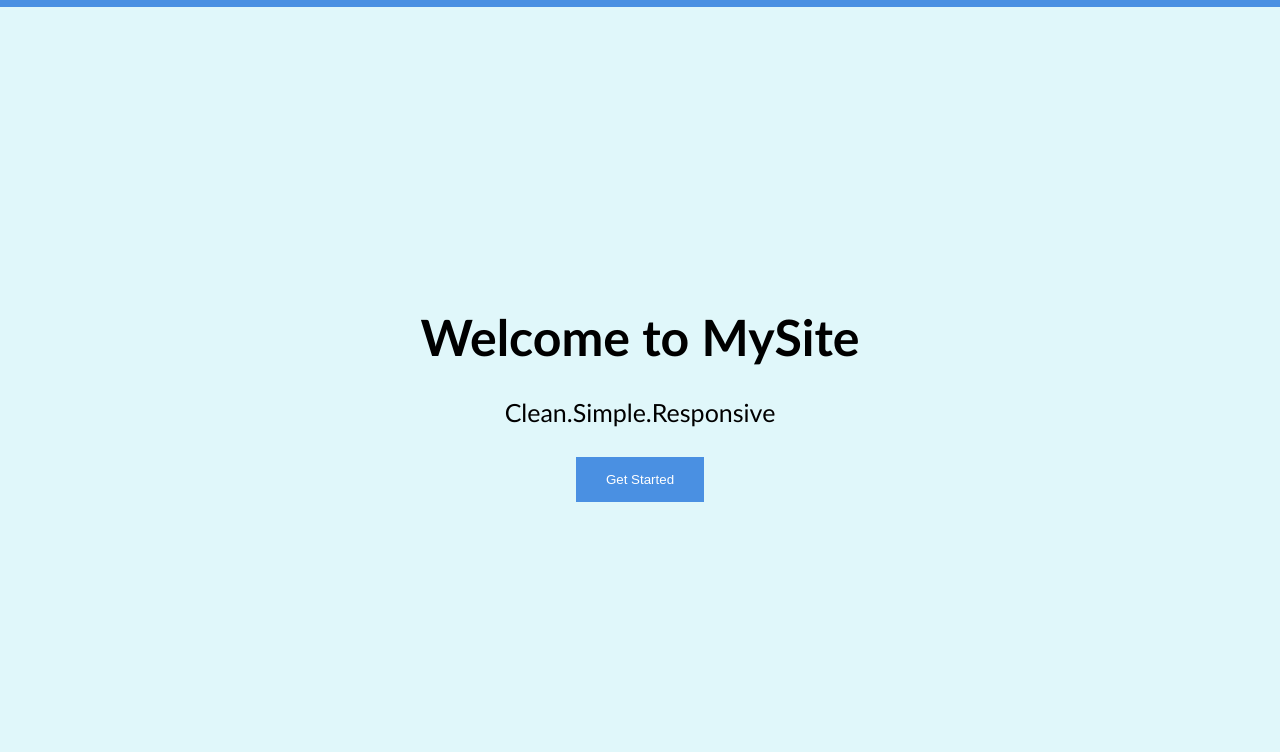
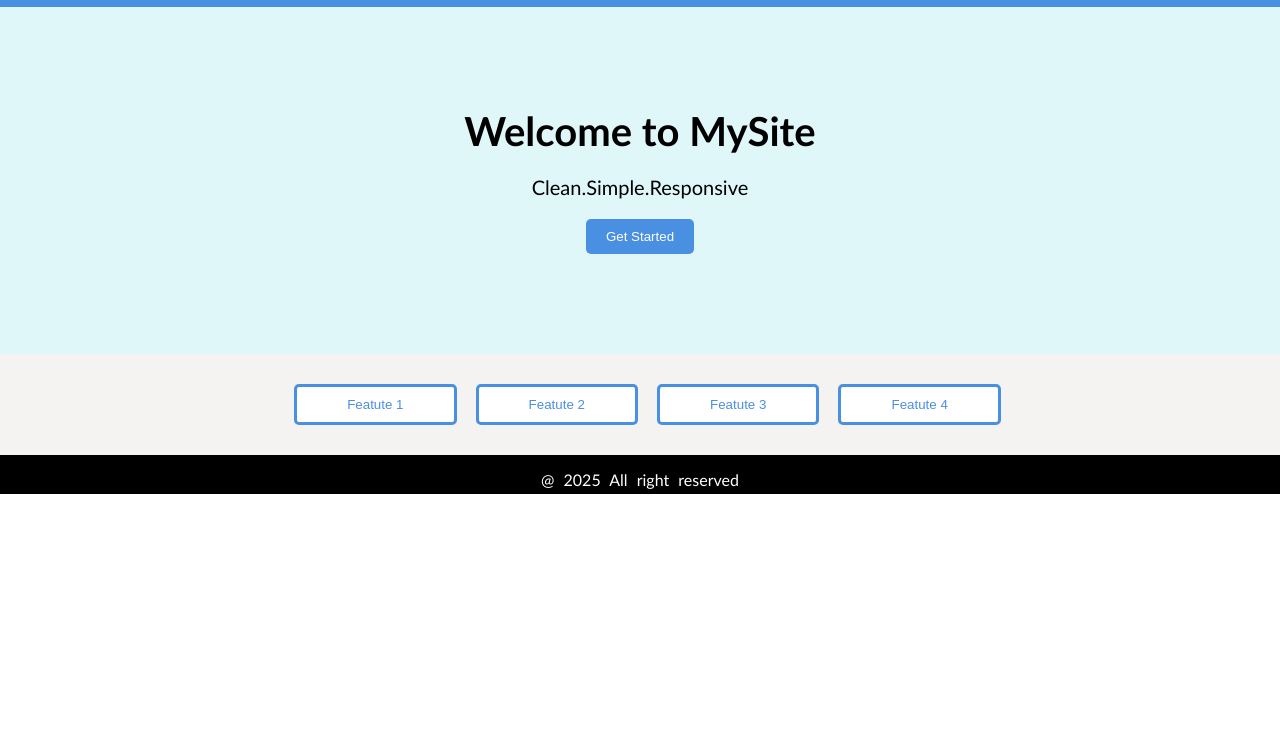
Before and after one commit to romasmv/55-grupe-GabijosUzduotis4, a website: page index.html in a window 1280 px wide. Shown: the part 48-800 px from the top of the page. Drawn offline with Linux system fonts and the light colour scheme.

Commit message:
update css

```diff
--- a/css/main.css
+++ b/css/main.css
@@ -44,24 +44,25 @@ body {
 .main{
     width: 1400px;
     text-align: center;
-    padding: 300px;
+    padding: 100px;
     background-color: #E0F7FA;
 }
 
 .main h1{
-    font-size: 50px;
+    font-size: 40px;
 }
 
 .main p{
-    font-size: 25px;
-    padding: 30px;
+    font-size: 20px;
+    padding: 20px;
 }
 
 .main button{
     background-color: #4A90E2 ;
     color: white;
-    padding: 15px 30px;
+    padding: 10px 20px;
     border: none;
+    border-radius: 5px;
     cursor: pointer;
 }
 
@@ -74,7 +75,7 @@ body {
 
 .btn-section button{
     background-color: #ffffff;
-    padding: 15px 60px;
+    padding: 10px 50px;
     border-radius: 5px;
     margin-left: 15px;
     color:#4A90E2;
```
